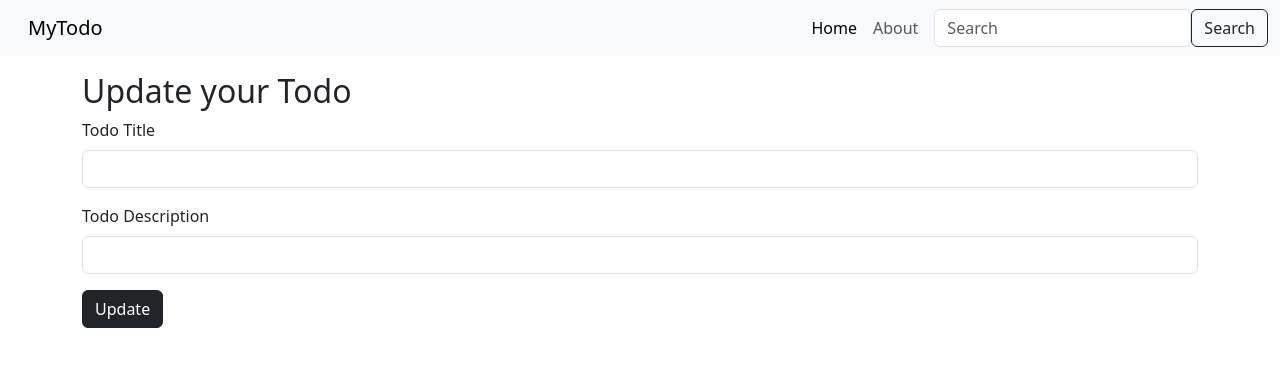
After one commit to SriramNamratha/To-Do-App, a Flask app: template templates/update.html in a window 1280 px wide. The commit adds this page. Shown: the top 367 px of the page. Run offline with Flask 3, Linux system fonts and the light colour scheme; the template is opened without the code that fills it, so the values that code supplies are empty.

Commit message:
updated html and database

```diff
--- a/app.py
+++ b/app.py
@@ -29,12 +29,6 @@ def hello_world():
     all_todos = Todo.query.all()
     return render_template("index.html",all_todos = all_todos)
 
-@app.route("/show")
-def products():
-     all_todos = Todo.query.all()
-     print(all_todos)
-     return "this is products page"
-
 @app.route("/delete/<int:sno>")
 def delete(sno):
      todo = Todo.query.filter_by(sno=sno).first()
@@ -42,10 +36,19 @@ def delete(sno):
      db.session.commit()
      return redirect("/")
 
-@app.route("/update/<int:sno>")
-def update():
-     all_todos = Todo.query.all()
-     print(all_todos)
-     return "this is products page"
+@app.route("/update/<int:sno>",methods = ['GET','POST'])
+def update(sno):
+     if request.method == 'POST':
+        title = request.form['title']
+        desc = request.form['desc']
+        todo = Todo.query.filter_by(sno=sno).first()
+        todo.title = title
+        todo.desc = desc
+        db.session.add(todo)
+        db.session.commit()
+        return redirect("/")
+     todo = Todo.query.filter_by(sno=sno).first()
+     return render_template("update.html",todo=todo)
+
 if __name__ == "__main__":
     app.run(debug=True)
--- /dev/null
+++ b/requirements.txt
@@ -0,0 +1,2 @@
+Flask==3.0.3
+flask_sqlalchemy==3.1.1
--- /dev/null
+++ b/templates/base.html
@@ -0,0 +1,41 @@
+<!DOCTYPE html>
+<html lang="en">
+<head>
+    <meta charset="UTF-8">
+    <meta name="viewport" content="width=device-width, initial-scale=1.0">
+    <!-- Bootstrap CSS -->
+    <link rel="stylesheet" href="https://cdn.jsdelivr.net/npm/bootstrap@5.3.3/dist/css/bootstrap.rtl.min.css"
+        integrity="sha384-dpuaG1suU0eT09tx5plTaGMLBsfDLzUCCUXOY2j/LSvXYuG6Bqs43ALlhIqAJVRb" crossorigin="anonymous">
+
+    <title>My Todo</title>
+</head>
+<body>
+    <nav class="navbar navbar-expand-lg bg-body-tertiary">
+        <div class="container-fluid">
+            <a class="navbar-brand" href="#">MyTodo</a>
+            <button class="navbar-toggler" type="button" data-bs-toggle="collapse"
+                data-bs-target="#navbarSupportedContent" aria-controls="navbarSupportedContent" aria-expanded="false"
+                aria-label="Toggle navigation">
+                <span class="navbar-toggler-icon"></span>
+            </button>
+            <div class="collapse navbar-collapse" id="navbarSupportedContent">
+                <ul class="navbar-nav me-auto mb-2 mb-lg-0">
+                    <li class="nav-item">
+                        <a class="nav-link active" aria-current="page" href="#">Home</a>
+                    </li>
+                    <li class="nav-item">
+                        <a class="nav-link" href="/">About</a>
+                    </li>
+                </ul>
+                <form class="d-flex" role="search">
+                    <input class="form-control me-2" type="search" placeholder="Search" aria-label="Search">
+                    <button class="btn btn-outline-dark" type="submit">Search</button>
+                </form>
+            </div>
+        </div>
+    </nav>
+    {% block body %}
+
+    {% endblock body %}
+</body>
+</html>
--- /dev/null
+++ b/templates/update.html
@@ -0,0 +1,18 @@
+{% extends 'base.html' %}
+{% block body %}
+<div class="container my-3">
+    <h2>Update your Todo</h2>
+    <form action="/update/{{todo.sno}}" method='POST'>
+        <div class="mb-3">
+            <label for="title" class="form-label">Todo Title</label>
+            <input type="text" class="form-control" name="title" id="title" value="{{todo.title}}">
+        </div>
+        <div class="mb-3">
+            <label for="desc" class="form-label">Todo Description</label>
+            <input type="text" class="form-control" name="desc" id="desc" value="{{todo.desc}}">
+        </div>
+
+        <button type="submit" class="btn btn-dark">Update</button>
+        </form>
+</div>
+{% endblock body %}
```
Also changed, not shown: templates/index.html (+3 -55 lines).
